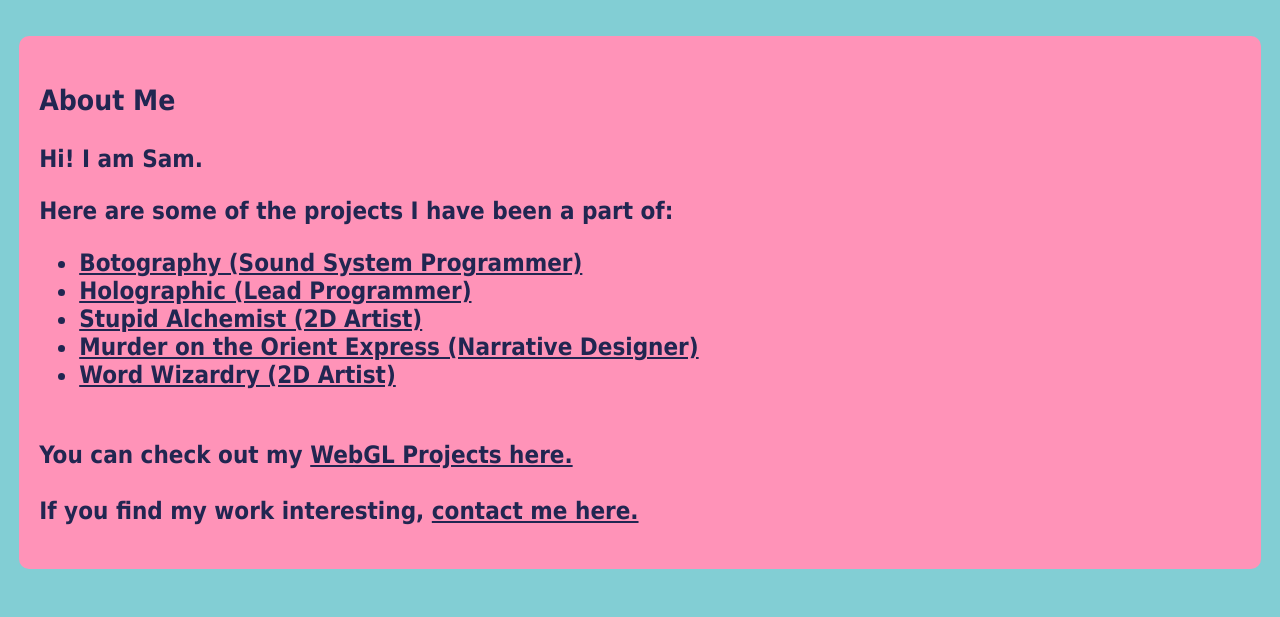
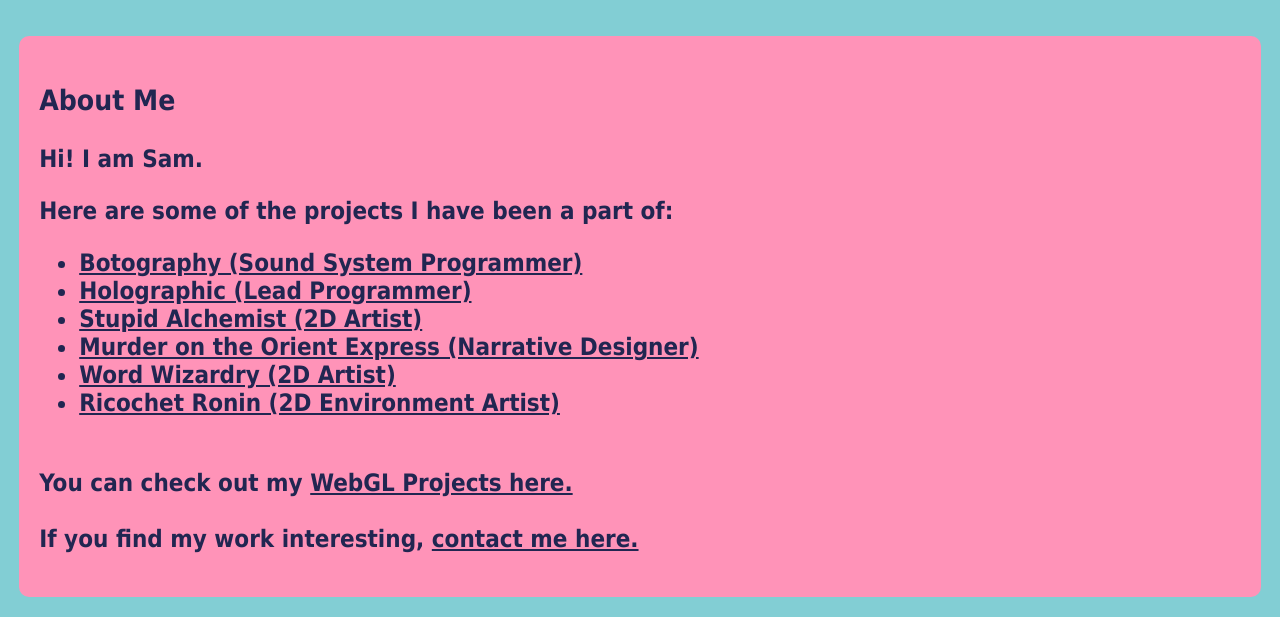
Before and after one commit to Novanduh/novanduh-s-world, a plain HTML site: page index.html in a window 1280 px wide. Shown: the part 603-1220 px from the top of the page. Before the commit the page ends 1192 px from the top, so only its background shows below. Drawn offline with Linux system fonts and the light colour scheme.

Commit message:
Added a project

```diff
--- a/index.html
+++ b/index.html
@@ -65,6 +65,7 @@
                     <li><a href="https://bee892.itch.io/stupid-alchemist">Stupid Alchemist (2D Artist) </a></li>
                     <li><a href="https://rusp.itch.io/murder-on-the-orient-express">Murder on the Orient Express (Narrative Designer) </a></li>
                     <li><a href="https://0maple0.itch.io/word-wizardry-gm">Word Wizardry (2D Artist) </a></li>
+                    <li><a href="https://team-ronin.itch.io/ricochet-ronin">Ricochet Ronin (2D Environment Artist) </a></li>
                 </ul>
             </p>
             <br>
```
